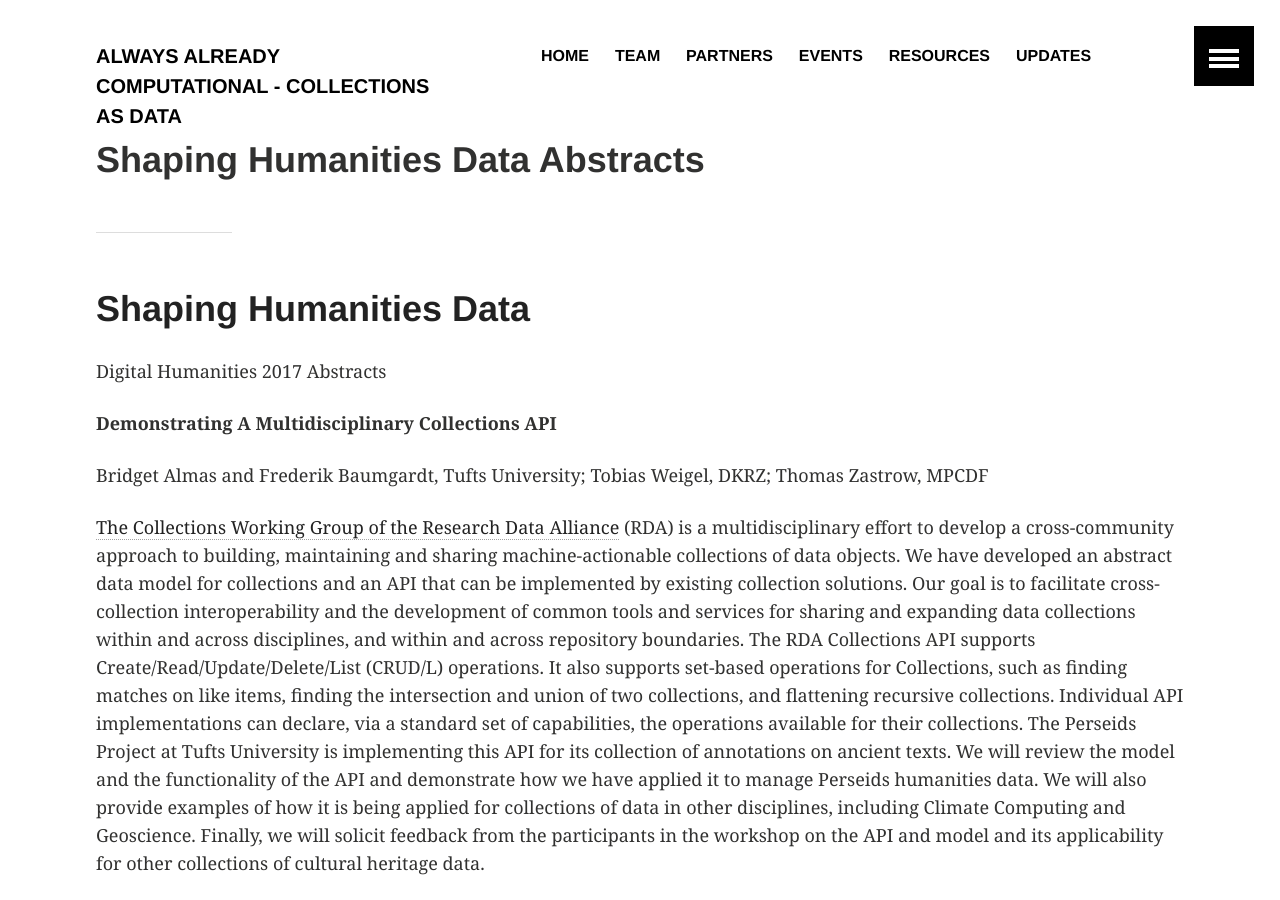
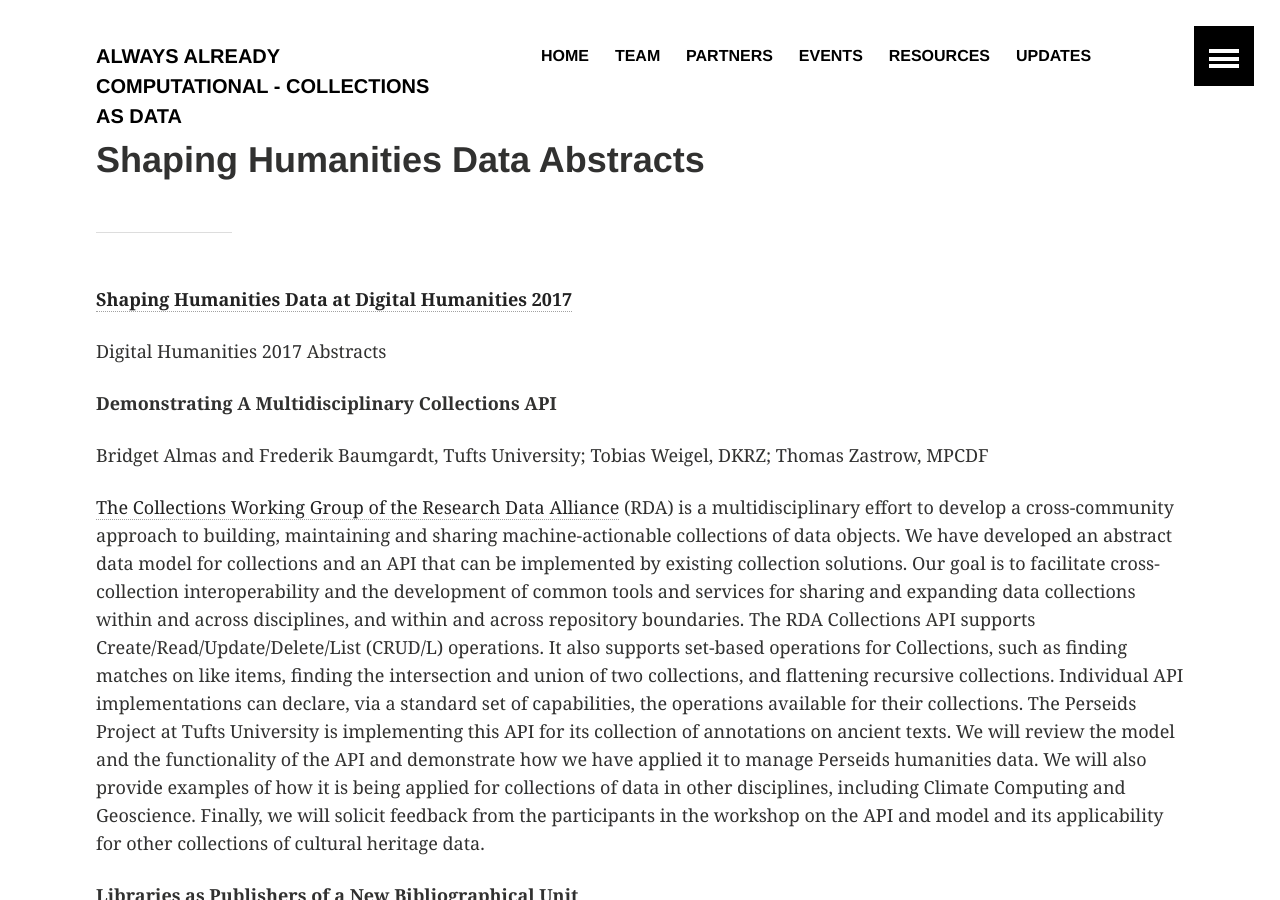
Before and after one commit to collectionsasdata/collectionsasdata.github.io, a Jekyll site: the page built from shapingdata_dh2017_abstracts.md, in a window 1280 px wide and 900 px high. Built offline with Jekyll 4.4.1, drawn with Linux system fonts in a browser that asks for light colours.

Commit message:
Update shapingdata_dh2017_abstracts.md

```diff
--- a/shapingdata_dh2017_abstracts.md
+++ b/shapingdata_dh2017_abstracts.md
@@ -3,7 +3,7 @@ layout: archive
 title:  "Shaping Humanities Data Abstracts"
 ---
 ---
-# [Shaping Humanities Data](https://collectionsasdata.github.io/shaping/)
+[**Shaping Humanities Data at Digital Humanities 2017**](https://collectionsasdata.github.io/shaping/)
 
 Digital Humanities 2017 Abstracts
 
```
